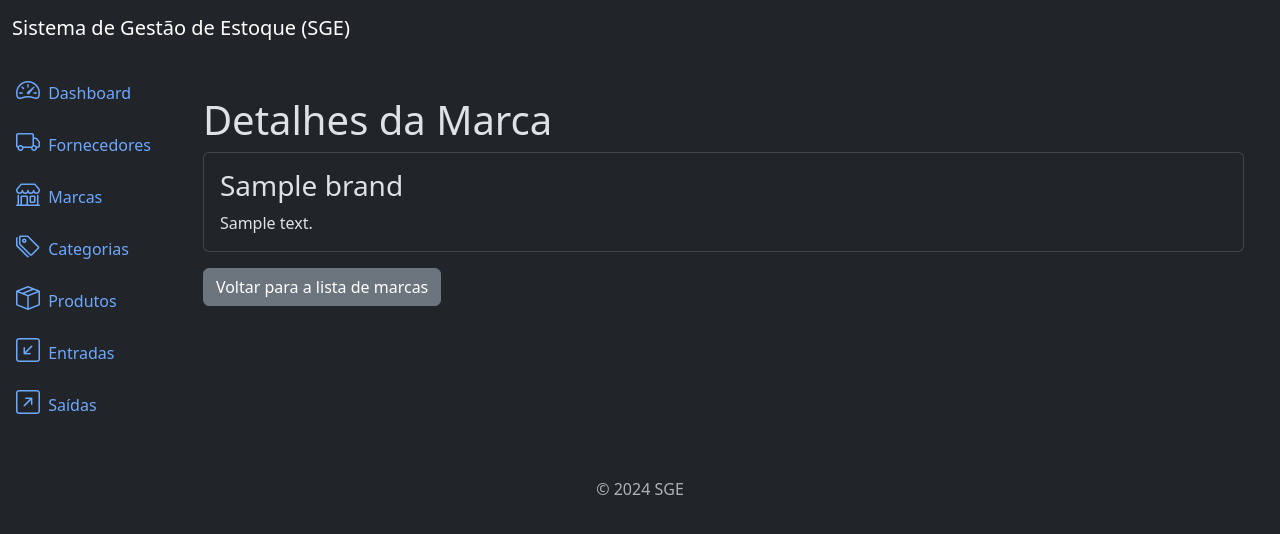
After one commit to matheusfabiao/sistema_gestao_estoque, a Django app: page /brands/1/detail/ in a window 1280 px wide. The commit adds this page. Shown: the top 534 px of the page. Run offline with Django 5.2, Linux system fonts and the light colour scheme; tables that the repository leaves empty hold one stand-in row (values such as "Sample post").

Commit message:
feat: brand detail view and template

```diff
--- a/brands/templates/brand_create.html
+++ b/brands/templates/brand_create.html
@@ -5,7 +5,7 @@
 {% block content %}
 
 <div class="container mt-4">
-    <h3 class="display-4">Cadastrar Marca</h3>
+    <h3 class="display-6">Cadastrar Marca</h3>
 
     <div class="card">
         <div class="card-body">
--- /dev/null
+++ b/brands/templates/brand_detail.html
@@ -0,0 +1,20 @@
+{% extends 'base.html' %}
+
+{% block content %}
+
+<div class="container mt-4">
+    <h3 class="display-6">Detalhes da Marca</h3>
+
+    <div class="card">
+        <div class="card-body">
+            <h3 class="card-title">{{ brand.name }}</h3>
+            <p class="card-text">{{ brand.description }}</p>
+        </div>
+    </div>
+
+    <a href="{% url 'brand_list' %}" class="btn btn-secondary mt-3">
+        Voltar para a lista de marcas
+    </a>
+</div>
+
+{% endblock content %}
--- a/brands/urls.py
+++ b/brands/urls.py
@@ -12,4 +12,9 @@ urlpatterns = [
         views.BrandCreateView.as_view(),
         name='brand_create'
     ),
+    path(
+        'brands/<int:pk>/detail/',
+        views.BrandDetailView.as_view(),
+        name='brand_detail'
+    ),
 ]
--- a/brands/views.py
+++ b/brands/views.py
@@ -1,4 +1,4 @@
-from django.views.generic import ListView, CreateView
+from django.views.generic import ListView, CreateView, DetailView
 from django.urls import reverse_lazy
 from . import models, forms
 
@@ -23,3 +23,9 @@ class BrandCreateView(CreateView):
     template_name = 'brand_create.html'
     form_class = forms.BrandForm
     success_url = reverse_lazy('brand_list')
+
+
+class BrandDetailView(DetailView):
+    model = models.Brand
+    template_name = 'brand_detail.html'
+    context_object_name = 'brand'
```
